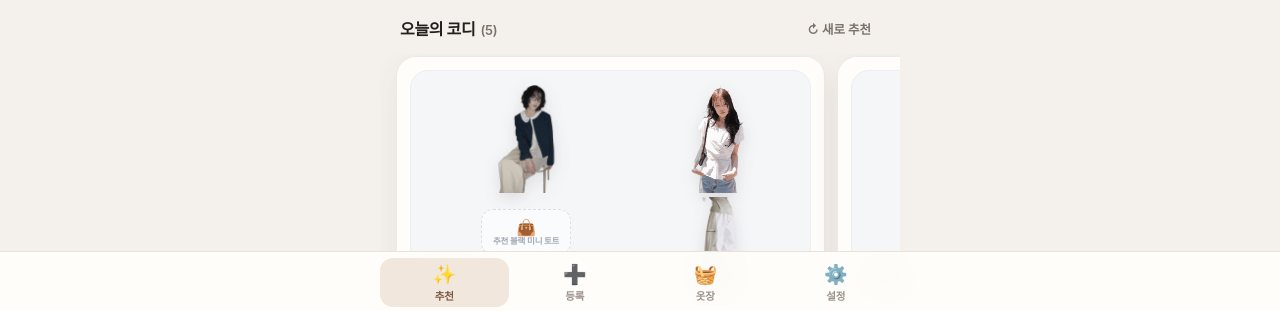
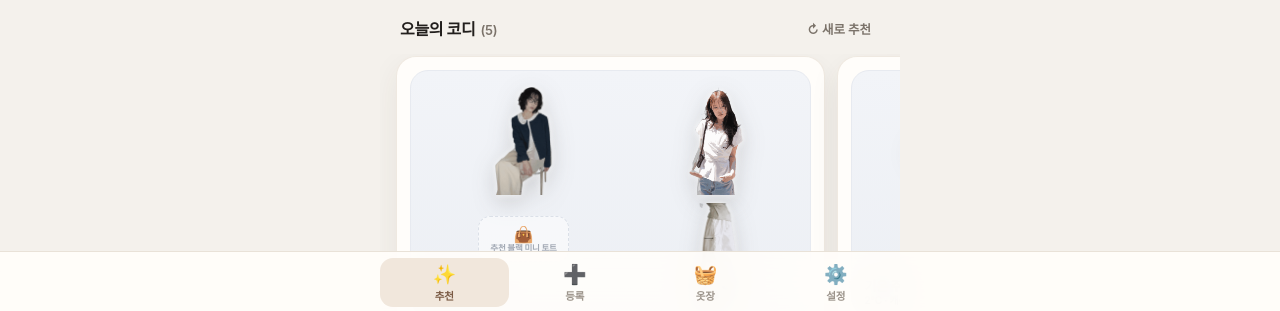
Before and after one commit to zzeji/Study_claude, a plain HTML site: page preview/index.html in a window 1280 px wide. Shown: the part 487-798 px from the top of the page. Drawn offline with Linux system fonts and the light colour scheme.

Commit message:
Update wardrobe app: preview/index.html

```diff
--- a/preview/index.html
+++ b/preview/index.html
@@ -439,13 +439,13 @@
 
   .look-canvas{
     position:relative; display:grid;
-    grid-template-columns:1.12fr .88fr; grid-template-rows:1.06fr .94fr;
-    gap:0 4px; height:236px; margin:-2px -2px 12px;
-    background:#f5f6f8; border-radius:18px; padding:10px 10px 9px;
-    border:1px solid #eceef2; overflow:hidden;
+    grid-template-columns:1.1fr .9fr; grid-template-rows:1.04fr .96fr;
+    gap:4px 10px; height:246px; margin:-2px -2px 12px;
+    background:linear-gradient(180deg,#f2f4f8 0%,#eceff4 100%); border-radius:18px; padding:12px 12px 10px;
+    border:1px solid #e7eaf0; overflow:hidden;
   }
   .canvas-cell{ position:relative; display:flex; align-items:center; justify-content:center; min-width:0; min-height:0; padding:2px 4px; }
-  .canvas-cell img{ width:100%; height:100%; object-fit:contain; filter:drop-shadow(0 5px 8px rgba(58,50,42,.13)); }
+  .canvas-cell img{ width:100%; height:100%; object-fit:contain; filter:drop-shadow(0 0 3px rgba(255,255,255,.85)) drop-shadow(0 7px 11px rgba(58,50,42,.18)); }
   .canvas-cell.outer{ grid-column:1; grid-row:1; }
   .canvas-cell.top{ grid-column:2; grid-row:1; }
   .canvas-cell.bag{ grid-column:1; grid-row:2; padding-bottom:30px; }
```
